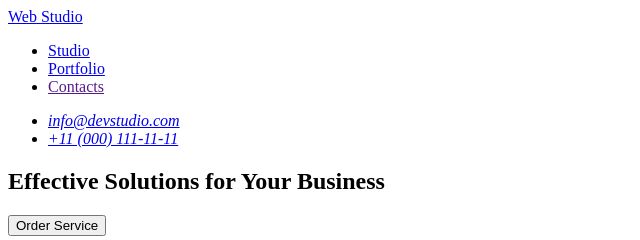
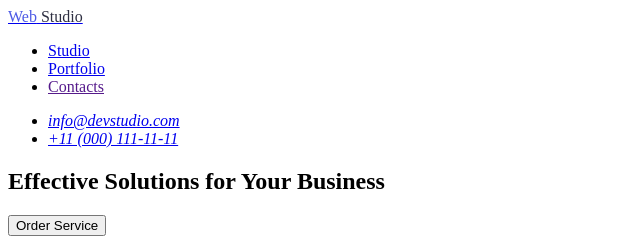
Before and after one commit to ValQi/goit-markup-hw-02, a plain HTML site: page index.html in a window 1280 px wide. Shown: the top 240 px of the page, 0-640 px from the left. Drawn offline with Linux system fonts and the light colour scheme.

Commit message:
Color add

```diff
--- a/css/styles.css
+++ b/css/styles.css
@@ -4,3 +4,7 @@ body {
 .Logo1 {
     color: #4D5AE5;
 }
+
+.Logo2 {
+    color: #2E2F42
+}
--- a/index.html
+++ b/index.html
@@ -5,7 +5,8 @@
     <meta charset="UTF-8">
     <meta http-equiv="X-UA-Compatible" content="IE=edge">
     <meta name="viewport" content="width=device-width, initial-scale=1.0">
-    <title>Document</title>
+    <title>Main Page</title>
+    <link rel="stylesheet" href="./css/styles.css">
 </head>
 
 <body>
```
